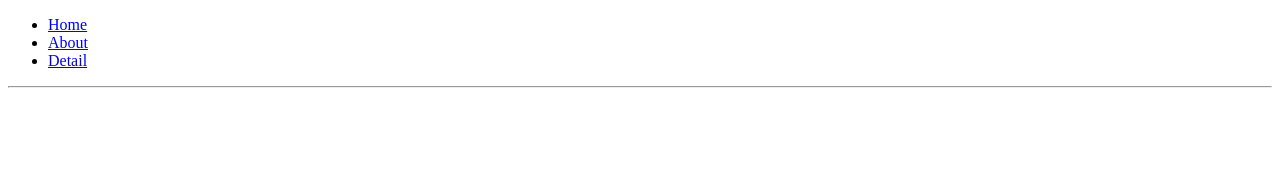
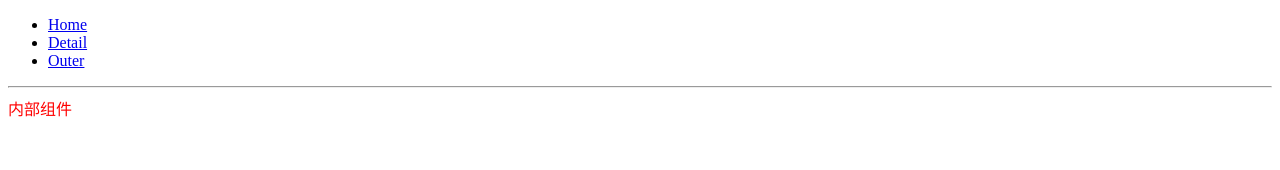
Before and after one commit to ZhoodJ/react-demo, a React app: page /outer in a window 1280 px wide. Shown: the top 170 px of the page. Built offline with nearby package versions, Linux system fonts and the light colour scheme; the HTML template or start-up script is replaced by a standard one.

Commit message:
添加关于context的测试用例

```diff
--- a/package.json
+++ b/package.json
@@ -18,6 +18,7 @@
     "css-loader": "^2.0.0",
     "less": "^3.9.0",
     "less-loader": "^4.1.0",
+    "prop-types": "^15.7.2",
     "react": "^16.6.3",
     "react-dom": "^16.6.3",
     "react-redux": "^6.0.1",
--- a/src/component/About.jsx
+++ /dev/null
@@ -1,12 +0,0 @@
-import React, {Component} from "react";
-
-class About extends Component{
-
-    render(){
-        return (
-            <div>About</div>
-        )
-    }
-}
-
-export default About;
--- /dev/null
+++ b/src/component/Inner.jsx
@@ -0,0 +1,17 @@
+import React, {Component} from "react";
+import PropTypes from "prop-types";
+
+class Inner extends Component {
+
+    render() {
+        return (
+            <div style={{color: this.context.themeColor}}>内部组件</div>
+        )
+    }
+}
+
+Inner.contextTypes = {
+    themeColor: PropTypes.string
+}
+
+export default Inner;
--- /dev/null
+++ b/src/component/Outer.jsx
@@ -0,0 +1,27 @@
+import React, {Component} from "react";
+import PropTypes from "prop-types";
+import Inner from "./Inner.jsx";
+
+class Outer extends Component {
+
+    constructor() {
+        super();
+        this.state = {themeColor: "red"};
+    }
+
+    getChildContext() {
+        return {themeColor: this.state.themeColor}
+    }
+
+    render() {
+        return (
+            <Inner/>
+        )
+    }
+}
+
+Outer.childContextTypes = {
+    themeColor: PropTypes.string
+}
+
+export default Outer;
--- a/src/index.jsx
+++ b/src/index.jsx
@@ -1,22 +1,22 @@
 import React from "react";
 import ReactDOM from "react-dom";
 import Home from "./component/Home.jsx";
-import About from "./component/About.jsx";
 import Detail from "./component/Detail.jsx";
-import {BrowserRouter, Route, Link} from "react-router-dom";
+import Outer from "./component/Outer.jsx";
+import {BrowserRouter, Link, Route} from "react-router-dom";
 
 ReactDOM.render((
     <BrowserRouter>
         <div>
             <ul>
                 <li><Link to="/">Home</Link></li>
-                <li><Link to="/about">About</Link></li>
                 <li><Link to="/detail">Detail</Link></li>
+                <li><Link to="/outer">Outer</Link></li>
             </ul>
             <hr/>
             <Route exact path="/" component={Home}/>
-            <Route path="/about" component={About}/>
             <Route path="/detail" component={Detail}/>
+            <Route path="/outer" component={Outer}/>
         </div>
     </BrowserRouter>
 ), document.getElementById("root"));
```
